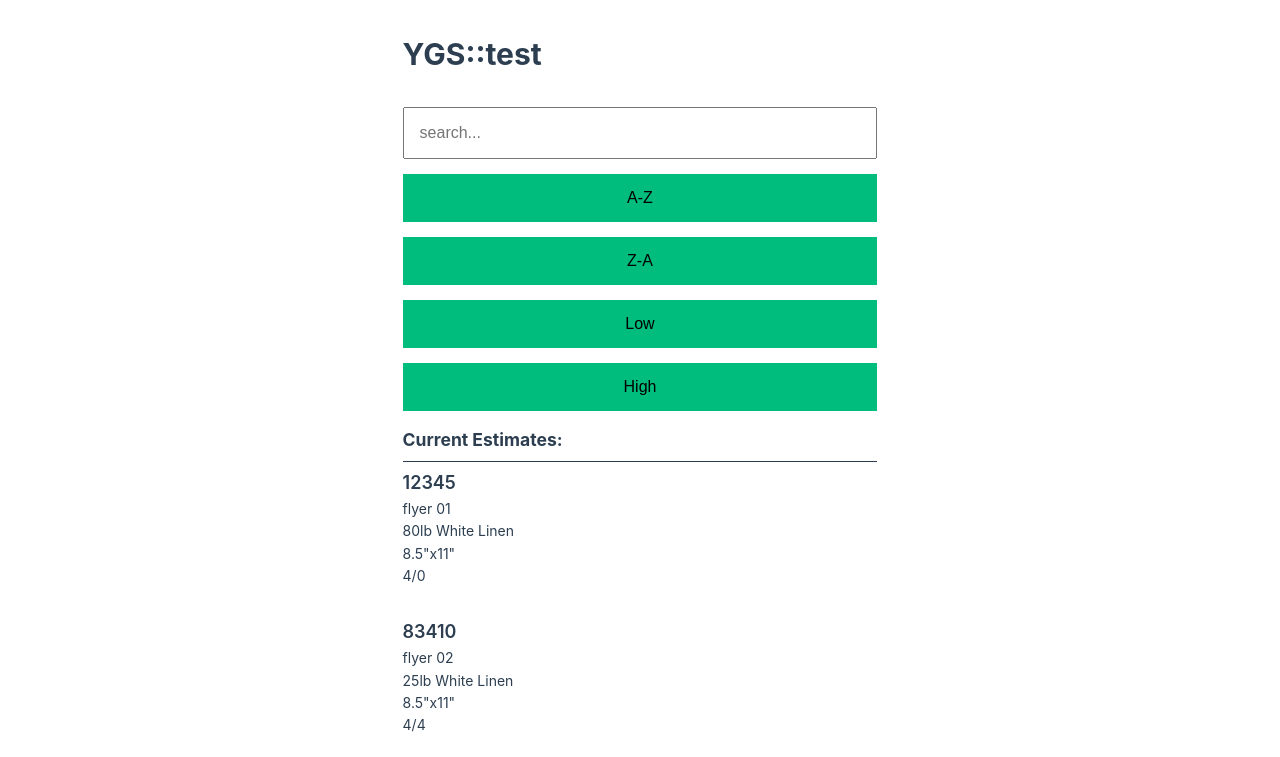
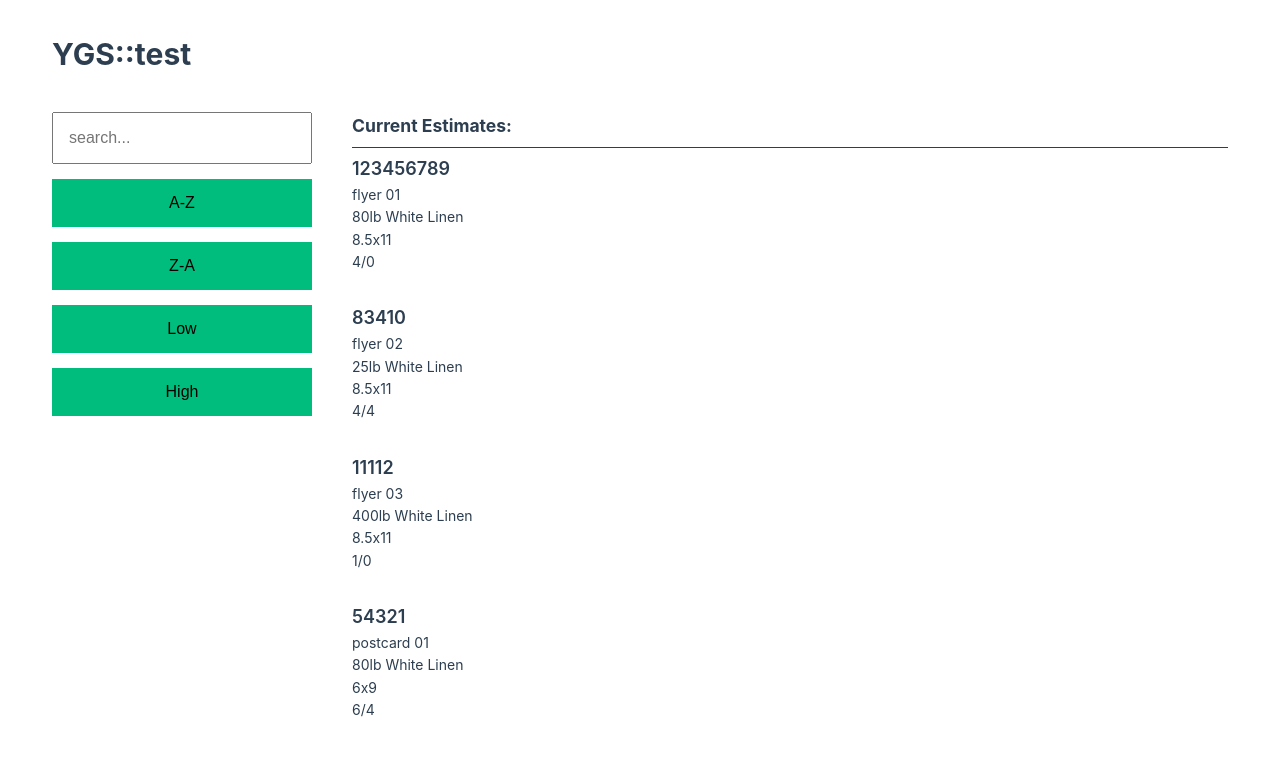
Before and after one commit to essjey/estimate, a Vue app: page / in a window 1280 px wide. Shown: the top 757 px of the page. Built offline with nearby package versions, Linux system fonts and the light colour scheme.

Commit message:
moved estimates data to json file and updated vue template

```diff
--- a/src/App.vue
+++ b/src/App.vue
@@ -7,10 +7,6 @@ import EstimateForm from './components/EstimateForm.vue'
 </template>
 <style>
 @import "./assets/base.css";
-
-body {
-    place-items: top center;
-}
 
 #app {
     max-width: 1280px;
@@ -36,16 +32,4 @@ a,
     }
 }
 
-@media (min-width: 1024px) {
-    body {
-        display: flex;
-        place-items: center;
-    }
-
-    /* #app {
-    display: grid;
-    grid-template-columns: 1fr 1fr;
-    padding: 0 2rem;
-  } */
-}
 </style>
--- a/src/components/EstimateForm.vue
+++ b/src/components/EstimateForm.vue
@@ -1,5 +1,6 @@
 <script setup>
     import IconCopy from './icons/IconCopy.vue'
+    import estimatesData from './estimates.json'
 </script>
 
 <template>
@@ -8,11 +9,16 @@
       <h1>YGS::test</h1>
     </header>
     <main>
+      <div class="left">
+        <aside class="controls">
           <input v-model="searchText" placeholder="search..." required />
           <button @click="sortAZ">A-Z</button>
           <button @click="sortZA">Z-A</button>
           <button @click="sortLowest">Low</button>
           <button @click="sortHighest">High</button>
+        </aside>
+      </div>
+      <div class="right">
         <h3>Current Estimates:</h3>
         <div
           v-for="estimate in filteredEstimates"
@@ -40,6 +46,7 @@
             <IconCopy />
           </button>
         </div>
+      </div>
     </main>
   </div>
 </template>
@@ -49,36 +56,7 @@ export default {
   data() {
     return {
       searchText: "",
-      estimates: [
-        {
-          number: "12345",
-          name: "flyer 01",
-          stock: "80lb White Linen",
-          size: '8.5"x11"',
-          color: "4/0",
-        },
-        {
-          number: "83410",
-          name: "flyer 02",
-          stock: "25lb White Linen",
-          size: '8.5"x11"',
-          color: "4/4",
-        },
-        {
-          number: "11112",
-          name: "flyer 03",
-          stock: "400lb White Linen",
-          size: '8.5"x11"',
-          color: "1/0",
-        },
-        {
-          number: "54321",
-          name: "postcard 01",
-          stock: "80lb White Linen",
-          size: '6"x9"',
-          color: "6/4",
-        },
-      ],
+      estimates: estimatesData,
     };
   },
   methods: {
@@ -215,7 +193,14 @@ h1 {
         }
     }
 }
+main {
+  display: flex;
+  flex-direction: column;
+}
 @media (min-width: 1024px) {
+  h1 {
+    padding: 0 20px;
+  }
   header {
     display: flex;
     place-items: center;
@@ -226,5 +211,25 @@ h1 {
     place-items: flex-start;
     flex-wrap: wrap;
   }
+  main {
+    flex-direction: row;
+
+    .left, .right {
+      flex: 0 0 50%;
+      padding: 20px;
+    }
+
+    .left {
+      max-width: 300px;
+      aside {
+        position: sticky;
+        top: 20px;
+      }
+    }
+    .right {
+      min-width: 400px;
+      flex-grow: 2;
+    }
+  }
 }
 </style>
--- /dev/null
+++ b/src/components/estimates.json
@@ -0,0 +1,37 @@
+[
+    {
+      "number": "123456789",
+      "name": "flyer 01",
+      "stock": "80lb White Linen",
+      "size": "8.5x11",
+      "color": "4/0"
+    },
+    {
+      "number": "83410",
+      "name": "flyer 02",
+      "stock": "25lb White Linen",
+      "size": "8.5x11",
+      "color": "4/4"
+    },
+    {
+      "number": "11112",
+      "name": "flyer 03",
+      "stock": "400lb White Linen",
+      "size": "8.5x11",
+      "color": "1/0"
+    },
+    {
+      "number": "54321",
+      "name": "postcard 01",
+      "stock": "80lb White Linen",
+      "size": "6x9",
+      "color": "6/4"
+    },
+    {
+      "number": "83001",
+      "name": "test entry #5",
+      "stock": "80lb transparent vinyl",
+      "size": "36x84",
+      "color": "4/0"
+    }
+]
```
Lines whose indentation alone changed are shown as unchanged.
